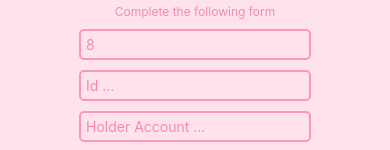
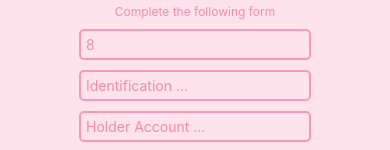
Before and after one commit to LuisC73/AppBankForm, a React Native app: screen /Accounts in a window 390 px wide. Shown: the part 389-539 px from the top of the page. Built offline with nearby package versions, Linux system fonts and the light colour scheme.

Commit message:
se mejora el formulario de inicio

```diff
--- a/components/AccountsScreen.js
+++ b/components/AccountsScreen.js
@@ -56,7 +56,7 @@ function AccountsScreen({ route }) {
               onBlur={onBlur}
               onChangeText={onChange}
               value={value}
-              placeholder="Id ..."
+              placeholder="Identification ..."
             />
           )}
           name="id"
@@ -136,7 +136,10 @@ function AccountsScreen({ route }) {
           control={control}
           rules={{
             required: true,
-            pattern: /^[1000000-1000000000]+$/i,
+            maxLength: 10,
+            minLength: 7,
+            pattern:
+              /^(1[0-9][0-9][0-9][0-9][0-9][0-9][0-9]|20[0-9][0-9]|100000000)$/,
           }}
           render={({ field: { onChange, onBlur, value } }) => (
             <TextInput
@@ -158,6 +161,13 @@ function AccountsScreen({ route }) {
             Only numbers between 1 million and 100 million
           </Text>
         )}
+        {errors.balance?.type == "maxLength" && (
+          <Text style={{ color: "red" }}>Max 10 digits</Text>
+        )}
+        {errors.balance?.type == "minLength" && (
+          <Text style={{ color: "red" }}>Min 7 digits</Text>
+        )}
+
         <TouchableOpacity
           style={styles.button}
           onPress={handleSubmit(onSubmit)}
--- a/components/HomeTabs.js
+++ b/components/HomeTabs.js
@@ -17,7 +17,7 @@ function HomeTabs() {
         name="Login"
         component={LoginScreen}
         options={{
-          tabBarStyle: { display: "none" },
+          // tabBarStyle: { display: "none" },
           tabBarIcon: ({ color, size }) => (
             <Ionicons
               name="person-add-outline"
```
Also changed, not shown: 1 other file (tests, documents, lock files or other folders).
